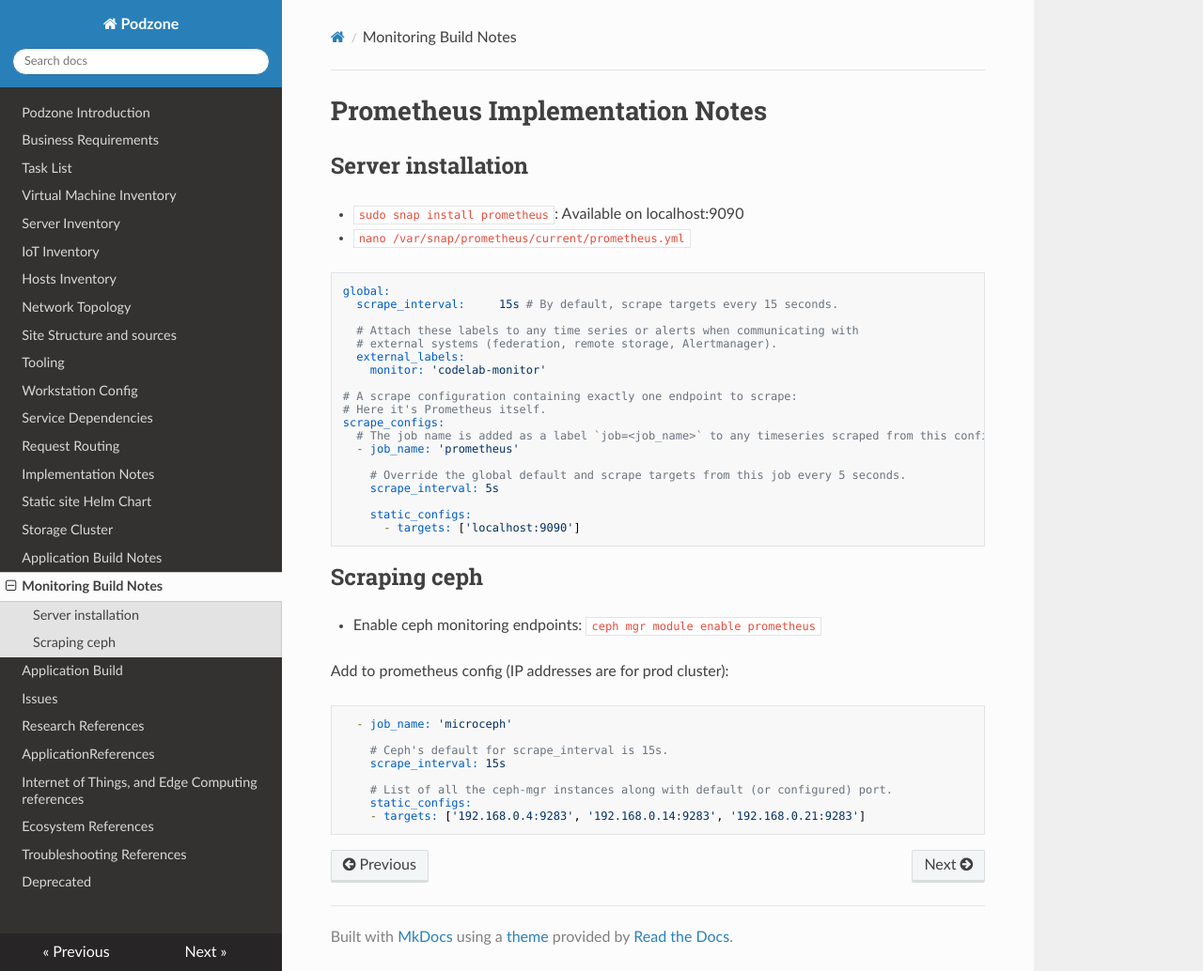
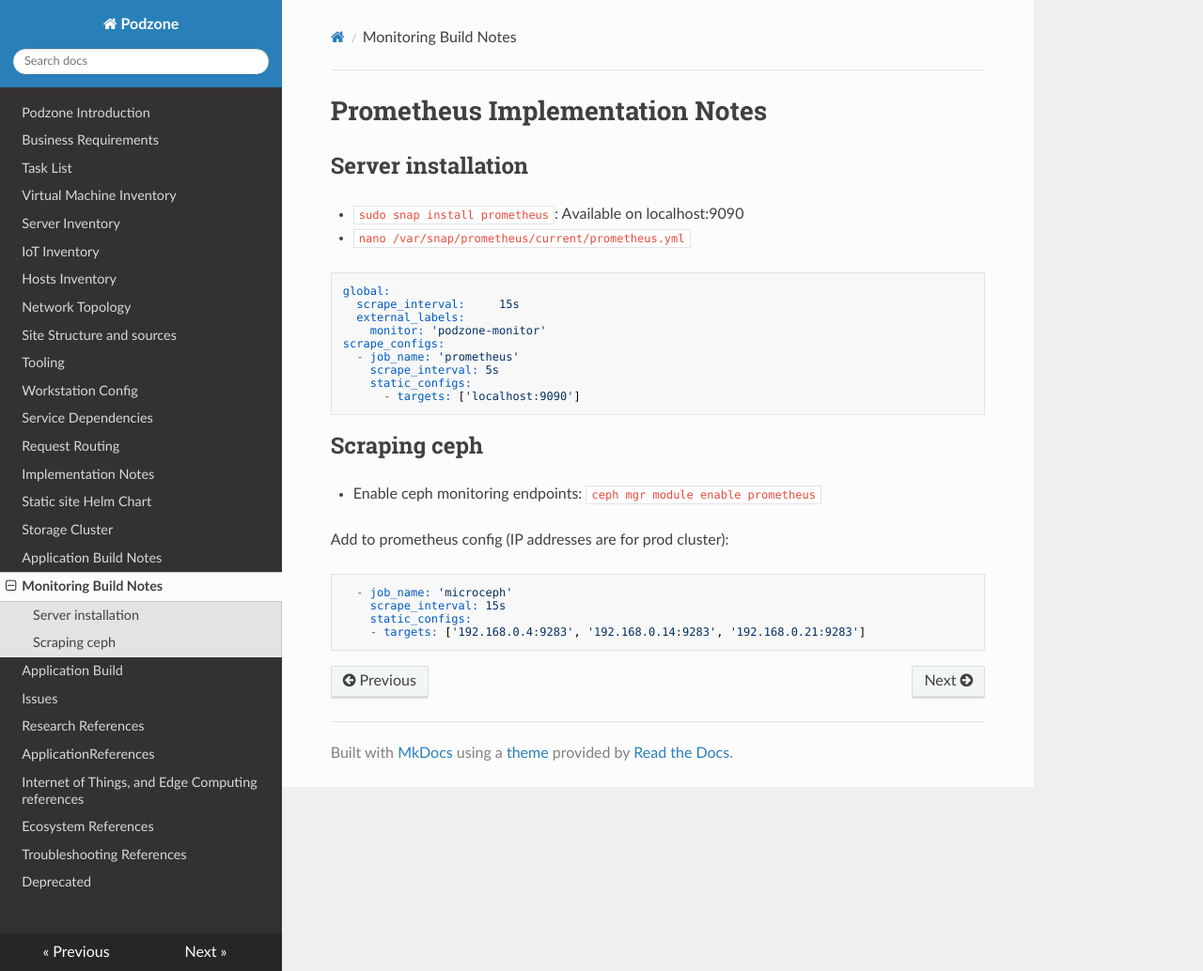
Before and after one commit to MoTTTT/podzone, an MkDocs documentation site: the page built from docs/technicalPrometheus.md, in a window 1280 px wide and 1034 px high. Shown: the whole window at 94% size. Built offline with MkDocs 1.6.1, drawn with Linux system fonts in a browser that asks for light colours; nearby versions of some CDN libraries.

Commit message:
Prometheus clean-up

````diff
--- a/docs/technicalPrometheus.md
+++ b/docs/technicalPrometheus.md
@@ -7,22 +7,12 @@
 
 ```yaml
 global:
-  scrape_interval:     15s # By default, scrape targets every 15 seconds.
-
-  # Attach these labels to any time series or alerts when communicating with
-  # external systems (federation, remote storage, Alertmanager).
+  scrape_interval:     15s
   external_labels:
-    monitor: 'codelab-monitor'
-
-# A scrape configuration containing exactly one endpoint to scrape:
-# Here it's Prometheus itself.
+    monitor: 'podzone-monitor'
 scrape_configs:
-  # The job name is added as a label `job=<job_name>` to any timeseries scraped from this config.
   - job_name: 'prometheus'
-
-    # Override the global default and scrape targets from this job every 5 seconds.
     scrape_interval: 5s
-
     static_configs:
       - targets: ['localhost:9090']
 ```
@@ -35,11 +25,7 @@
 
 ```yaml
   - job_name: 'microceph'
-
-    # Ceph's default for scrape_interval is 15s.
     scrape_interval: 15s
-
-    # List of all the ceph-mgr instances along with default (or configured) port.
     static_configs:
     - targets: ['192.168.0.4:9283', '192.168.0.14:9283', '192.168.0.21:9283']
 ```
````
Also changed, not shown: site/ReserveReferences/index.html, site/index.html, site/search/search_index.json, site/sitemap.xml, site/technicalPrometheus/index.html.
